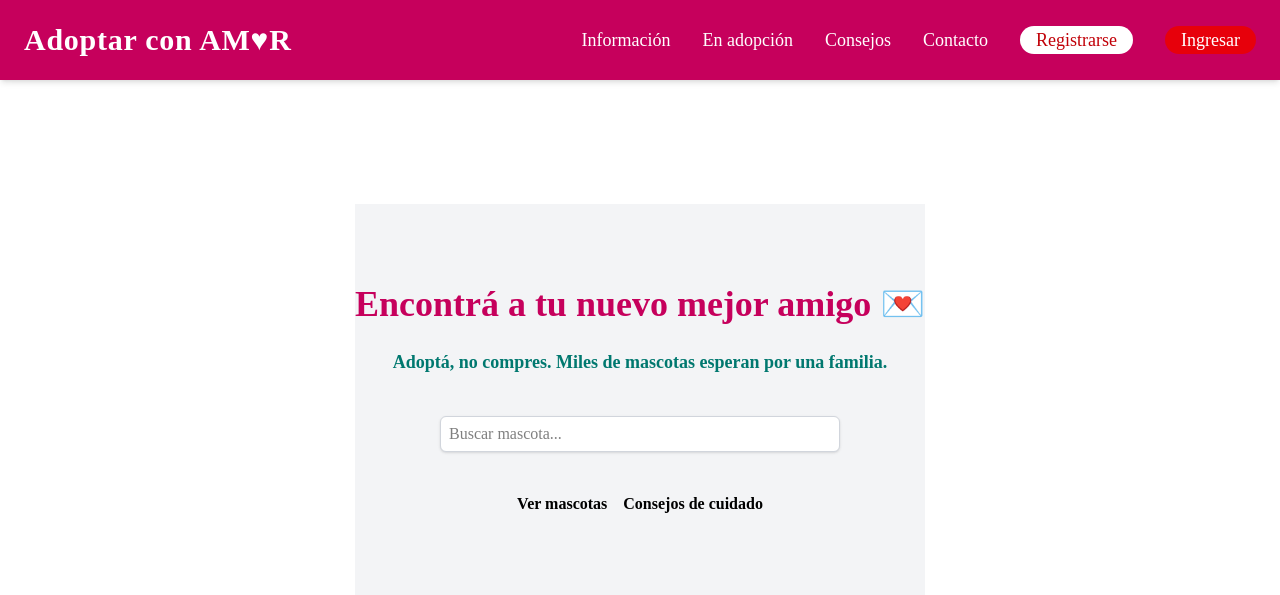
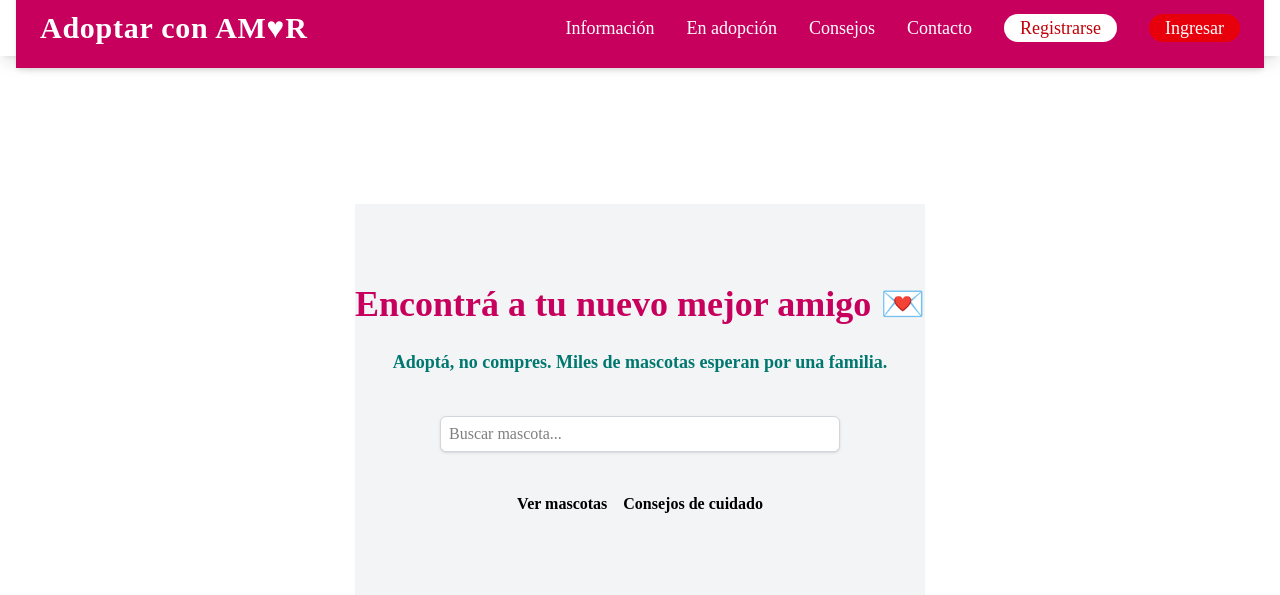
Before and after one commit to patry32/paginaWeb, a Django app: page / in a window 1280 px wide. Shown: the top 595 px of the page. Run offline with Django 5.2, Linux system fonts and the light colour scheme; some web fonts are replaced.

Commit message:
Ajustes de header

```diff
--- a/blog/templates/commons/header.html
+++ b/blog/templates/commons/header.html
@@ -1,5 +1,5 @@
-<header class="h-14 justify-center item-center shadow-lg bg-white sticky top-0">
-    <div class="container flex justify-center item-center">
-        {% include 'commons\ui\navbar.html' %}
+<header class="h-14 flex justify-center items-center shadow-lg bg-white sticky top-0 z-50">
+    <div class="container mx-auto flex justify-center items-center px-4">
+        {% include 'commons/ui/navbar.html' %}
     </div>
 </header>
```
